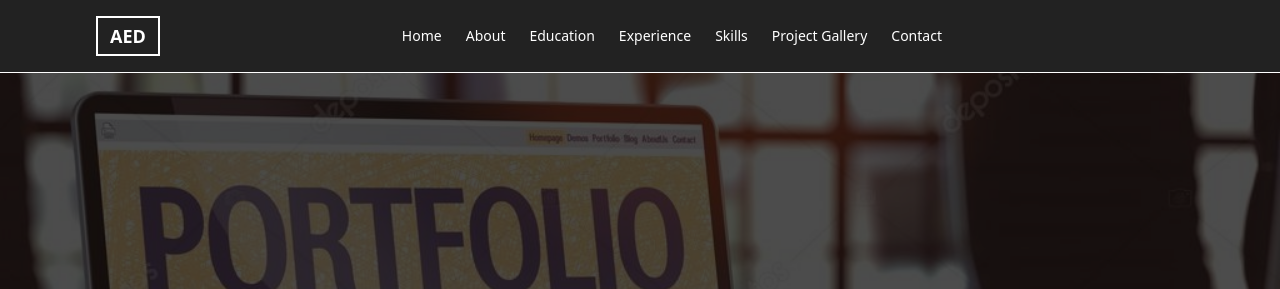
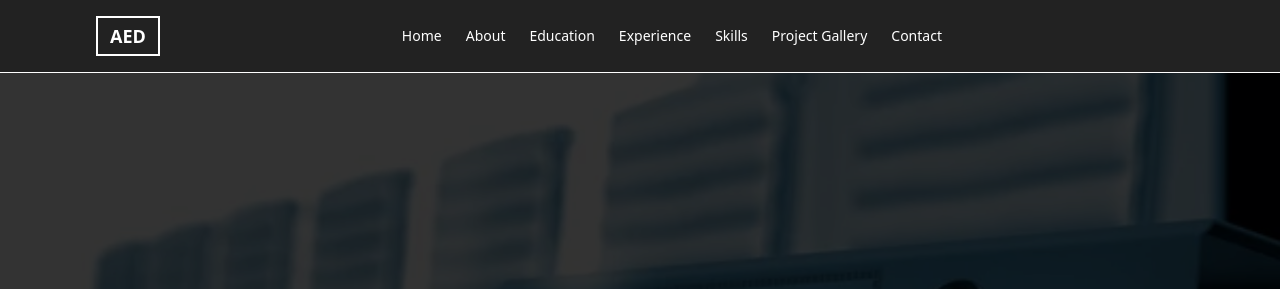
Before and after one commit to AliceDawson/my-portfolio, a plain HTML site: page index.html in a window 1280 px wide. Shown: the top 289 px of the page. Drawn offline with nearby package versions, Linux system fonts and the light colour scheme.

Commit message:
updated the background image

```diff
--- a/index.html
+++ b/index.html
@@ -36,9 +36,9 @@
       </span>
     </div>
   </nav>
-  <section class="relative w-full h-screen bg-cover bg-center" style="background-image: url('./img/p4.jpg')">
+  <section class="relative w-full h-screen bg-cover bg-center" style="background-image: url('./img/p2.jpg')">
     <!-- Overlay to make text more readable -->
-    <div class="absolute inset-0 bg-black/70"></div>
+    <div class="absolute inset-0 bg-black/80"></div>
 
     <!-- Content -->
     <div class="relative z-10 flex flex-col items-center justify-center h-full text-white text-center px-4 sm:px-6 md:px-12">
```
